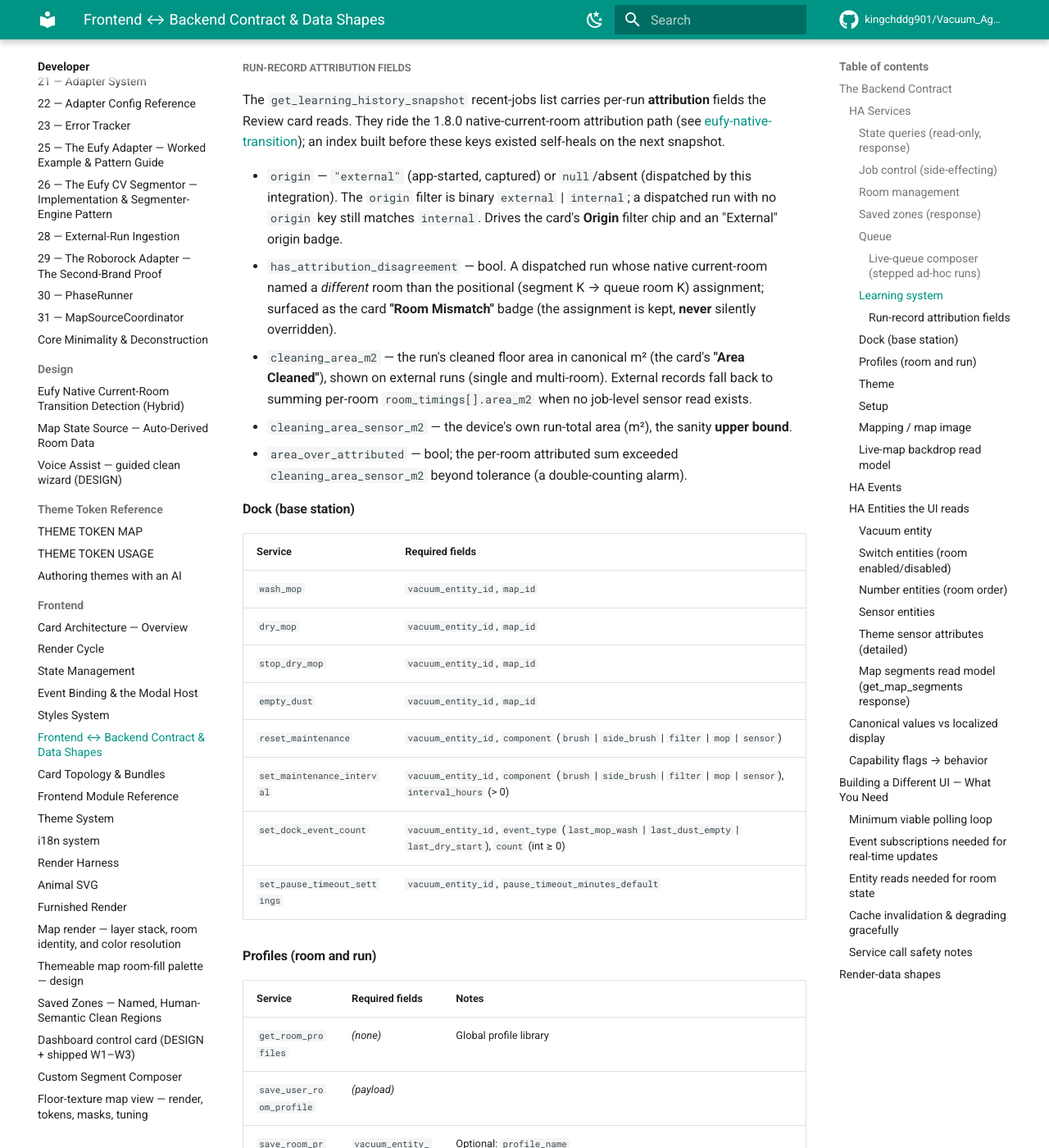
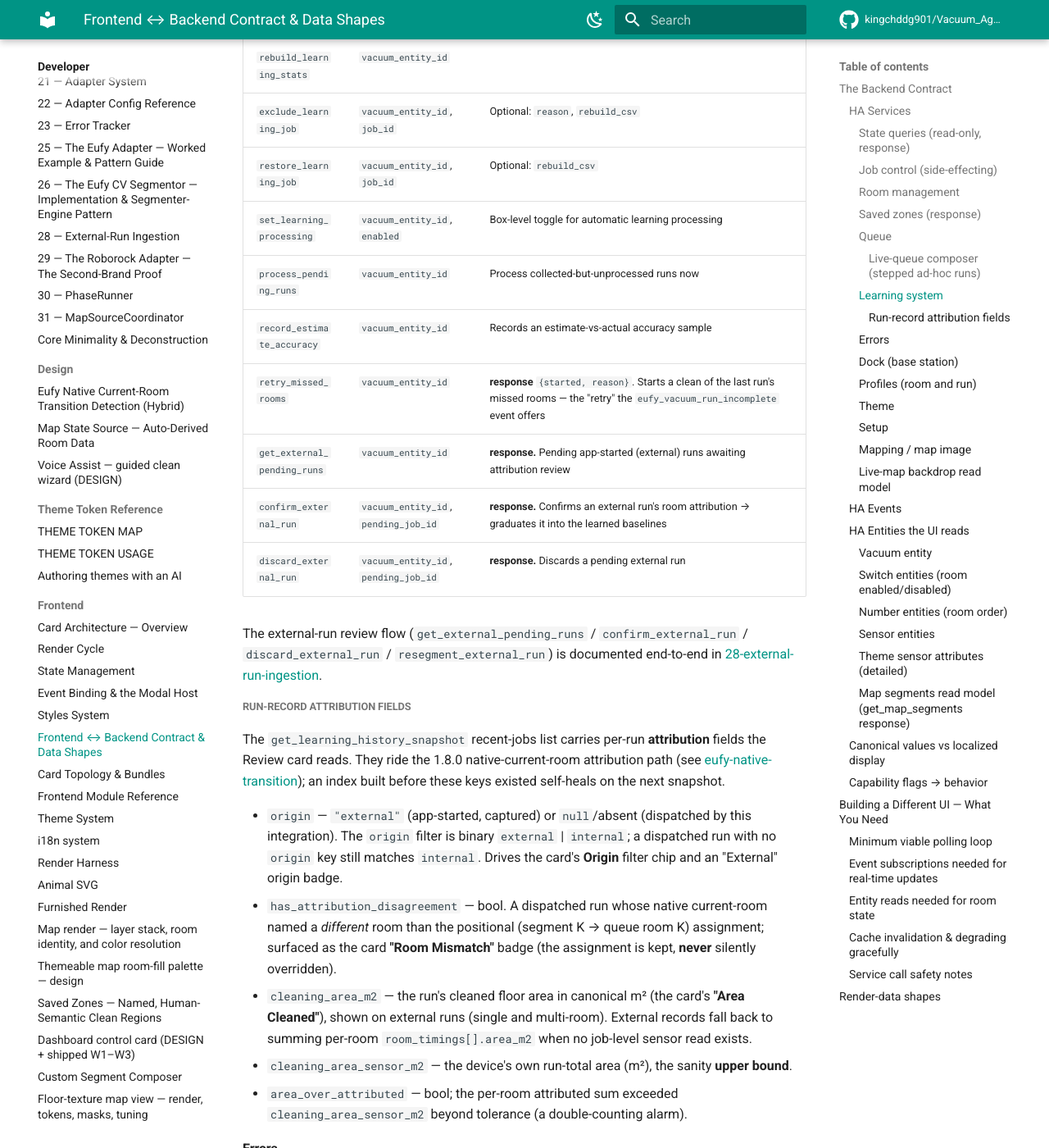
Before and after one commit to kingchddg901/Vacuum_Agent, an MkDocs documentation site: the page built from docs/dev/frontend/backend-contract-and-data-shapes.md, in a window 1280 px wide and 1400 px high, scrolled down 6753 px. Shown: the whole window at 82% size. Built offline with MkDocs 1.6.1 and Material for MkDocs 9.7.7, drawn with Linux system fonts in a browser that asks for light colours; comment, search, counter and statistics services are not loaded; some of the changed text lies outside the part shown.

Commit message:
docs(frontend/contract): close the coverage gap + row completeness (wave 2)
Added the ~15 frontend-relevant registered services the doc omitted (all verified to
exist in services.yaml / the handler files):
- Learning: set_learning_processing, process_pending_runs, record_estimate_accuracy,
  retry_missed_rooms ({started,reason}), and the external-run review flow
  (get_external_pending_runs / confirm_external_run / discard_external_run, -> 28)
- NEW Errors subsection: get_recent_errors, acknowledge_error (both response, -> 23)
- Room: reconcile_room; Profiles: set_run_profile_steps
- Setup: setup_reject_rooms, setup_force_remove_room; noted all setup_* are response;
  added the setup_delete_map ActionResult envelope (status/code enums, data.protection)
- Mapping: acknowledge_map_frame + the furnished-render services
- Dock/battery: battery_rebaseline
- set_custom_segments: op add|subtract + backdrop dims; upload_map_image art path
- Systemic note: map_id usually optional even where listed required; debug_* internal.

mkdocs --strict green. Contract harden complete; next is the implementation-doc de-leak.

Co-Authored-By: Claude Opus 4.8 (1M context) <noreply@anthropic.com>

```diff
--- a/docs/dev/frontend/backend-contract-and-data-shapes.md
+++ b/docs/dev/frontend/backend-contract-and-data-shapes.md
@@ -11,6 +11,8 @@ The **map render-DATA shapes** — the map segment geometry, `room_names`, and t
 ### HA Services
 
 All services live in the `eufy_vacuum` domain. Call them via `hass.callService(domain, service, data, target?, notifyOnError?, returnResponse?)`. Services marked **response** must be called with `returnResponse = true`; the result lives at `result.response`.
+
+> **`map_id` is usually optional even where a table lists it as required** — most services auto-resolve it to the active map (`resolved_call_data`), so passing it explicitly always works but omitting it is fine. The over-strict direction is safe. Separately, `debug_capture_*` / `debug_log_live_room` are internal diagnostics, **not** part of the client contract.
 
 #### State queries (read-only, response)
 
@@ -52,6 +54,7 @@ All services live in the `eufy_vacuum` domain. Call them via `hass.callService(d
 | `save_managed_rooms` | `vacuum_entity_id` | Persists discovered rooms into integration storage |
 | `get_room_access_editor` | `vacuum_entity_id`, `map_id` | Returns room access graph for editing |
 | `get_access_graph_health` | `vacuum_entity_id`, `map_id` | Validates access graph integrity |
+| `reconcile_room` | `vacuum_entity_id`, `map_id`, `room_id` | Re-segment room-identity migration (native-segment brands, e.g. Roborock) |
 
 Room enabled/disabled state is stored in HA **switch entities** (one per room per map per vacuum). Toggle by calling `homeassistant.turn_on` / `homeassistant.turn_off` with the switch entity ID. Room ordering is stored in HA **number entities** (one per room per map per vacuum). Update by calling `number.set_value`.
 
@@ -115,6 +118,15 @@ monitor twin is `live_queue` (see [`get_job_progress_snapshot`](#state-queries-r
 | `rebuild_learning_stats` | `vacuum_entity_id` | |
 | `exclude_learning_job` | `vacuum_entity_id`, `job_id` | Optional: `reason`, `rebuild_csv` |
 | `restore_learning_job` | `vacuum_entity_id`, `job_id` | Optional: `rebuild_csv` |
+| `set_learning_processing` | `vacuum_entity_id`, `enabled` | Box-level toggle for automatic learning processing |
+| `process_pending_runs` | `vacuum_entity_id` | Process collected-but-unprocessed runs now |
+| `record_estimate_accuracy` | `vacuum_entity_id` | Records an estimate-vs-actual accuracy sample |
+| `retry_missed_rooms` | `vacuum_entity_id` | **response** `{started, reason}`. Starts a clean of the last run's missed rooms — the "retry" the `eufy_vacuum_run_incomplete` event offers |
+| `get_external_pending_runs` | `vacuum_entity_id` | **response.** Pending app-started (external) runs awaiting attribution review |
+| `confirm_external_run` | `vacuum_entity_id`, `pending_job_id` | **response.** Confirms an external run's room attribution → graduates it into the learned baselines |
+| `discard_external_run` | `vacuum_entity_id`, `pending_job_id` | **response.** Discards a pending external run |
+
+The external-run review flow (`get_external_pending_runs` / `confirm_external_run` / `discard_external_run` / `resegment_external_run`) is documented end-to-end in [28-external-run-ingestion](../28-external-run-ingestion.md).
 
 ##### Run-record attribution fields
 
@@ -125,6 +137,15 @@ The `get_learning_history_snapshot` recent-jobs list carries per-run **attributi
 - `cleaning_area_m2` — the run's cleaned floor area in canonical m² (the card's **"Area Cleaned"**), shown on external runs (single and multi-room). External records fall back to summing per-room `room_timings[].area_m2` when no job-level sensor read exists.
 - `cleaning_area_sensor_m2` — the device's own run-total area (m²), the sanity **upper bound**.
 - `area_over_attributed` — bool; the per-room attributed sum exceeded `cleaning_area_sensor_m2` beyond tolerance (a double-counting alarm).
+
+#### Errors
+
+Both **response** services in the `eufy_vacuum` domain. Full error model: [23-error-tracker](../23-error-tracker.md); prefer the `binary_sensor.{object_id}_active_run_has_error` signal over parsing state strings.
+
+| Service | Required fields | Notes |
+|---|---|---|
+| `get_recent_errors` | `vacuum_entity_id` | **response.** The recent-error ring for the vacuum |
+| `acknowledge_error` | `vacuum_entity_id` | **response.** Clears the active-run error latch |
 
 #### Dock (base station)
 
@@ -138,6 +159,7 @@ The `get_learning_history_snapshot` recent-jobs list carries per-run **attributi
 | `set_maintenance_interval` | `vacuum_entity_id`, `component` (`brush` \| `side_brush` \| `filter` \| `mop` \| `sensor`), `interval_hours` (> 0) |
 | `set_dock_event_count` | `vacuum_entity_id`, `event_type` (`last_mop_wash` \| `last_dust_empty` \| `last_dry_start`), `count` (int ≥ 0) |
 | `set_pause_timeout_settings` | `vacuum_entity_id`, `pause_timeout_minutes_default` |
+| `battery_rebaseline` | `vacuum_entity_id` — rebaselines the battery-health proxy (see [12-battery-system](../12-battery-system.md)) |
 
 #### Profiles (room and run)
 
@@ -157,6 +179,7 @@ The `get_learning_history_snapshot` recent-jobs list carries per-run **attributi
 | `apply_run_profile` | `vacuum_entity_id`, `map_id`, `profile_id` | Restores saved room selection and settings |
 | `rename_run_profile` | `vacuum_entity_id`, `map_id`, `profile_id`, `name` | |
 | `delete_run_profile` | `vacuum_entity_id`, `map_id`, `profile_id` | |
+| `set_run_profile_steps` | `vacuum_entity_id`, `map_id`, `profile_id`, `steps` | The run-profile step-editor primitive (rooms + charge/wait/zone stops in order) |
 | `start_run_profile` | `vacuum_entity_id`, `map_id`, `profile_id` | **response.** Optional: `confirm_reduced_run`, `confirm_token`, `path_block_action` (`event_only` \| `pause_and_event` \| `cancel_and_event`), `pause_timeout_minutes_override`. Applies the profile, rebuilds the queue, and starts it through the protected start flow. Returns `{started, reason, message, confirm_token?, requires_confirmation?, profile_id, profile, applied_room_ids, missing_room_ids}` — same reduced-run confirmation handshake as `start_selected_rooms` (retry with `confirm_reduced_run: true` or the returned `confirm_token`) |
 
 #### Theme
@@ -177,6 +200,8 @@ The `get_learning_history_snapshot` recent-jobs list carries per-run **attributi
 
 #### Setup
 
+All `setup_*` services are **response** services (returning an `ActionResult` `{status, code, message, warnings, data, next_actions}` where relevant). See [15-setup-system](../15-setup-system.md).
+
 | Service | Notes |
 |---|---|
 | `setup_get_status` | Returns vacuum list and map import state |
@@ -184,9 +209,11 @@ The `get_learning_history_snapshot` recent-jobs list carries per-run **attributi
 | `setup_import_active_map` | `vacuum_entity_id` |
 | `setup_get_map_rooms` | `vacuum_entity_id`, `map_id` |
 | `setup_save_rooms` | `vacuum_entity_id`, `map_id`, `enabled_room_ids`, `floor_types` |
-| `setup_delete_map` | `vacuum_entity_id`, `map_id`; optional `confirmation_token` — required for any protected map. A **named** high-protection map needs a typed token matching the map's stored name (`requires_typed_confirmation`); an **unnamed** high-protection map and any elevated map need only a one-click confirm, any non-empty token (`requires_confirmation`). The card reads those two protection fields to choose the prompt. |
+| `setup_delete_map` | `vacuum_entity_id`, `map_id`; optional `confirmation_token` — required for any protected map. A **named** high-protection map needs a typed token matching the map's stored name (`requires_typed_confirmation`); an **unnamed** high-protection map and any elevated map need only a one-click confirm, any non-empty token (`requires_confirmation`). The card reads those two protection fields to choose the prompt. Returns an ActionResult `{status, code, message, warnings, data, next_actions}` — `status` ∈ `error` \| `already_done` \| `requires_confirmation` \| `blocked` \| `success`; `code` ∈ `typed_confirmation_required` \| `confirmation_mismatch` \| `confirmation_required` \| `map_deleted` \| `map_not_found`; the `requires_typed_confirmation`/`requires_confirmation` protection fields ride inside `data.protection`. |
 | `setup_set_panel_title` | `vacuum_entity_id`; optional `title` (blank reverts to the default). Renames the vacuum's sidebar panel and re-registers it live (refresh the browser to repaint the sidebar) |
 | `setup_set_map_camera` | `vacuum_entity_id`; optional `entity_id` (blank clears the override → falls back to the adapter's `live_map_image_entity_pattern`). Sets the per-vacuum live-map image/camera override the dashboard snapshot prefers over the pattern (see [Live-map backdrop read model](#live-map-backdrop-read-model)) |
+| `setup_reject_rooms` | `vacuum_entity_id`, `map_id`, `room_ids` — suppress phantom/rejected rooms from the discovered set |
+| `setup_force_remove_room` | `vacuum_entity_id`, `map_id`, `room_id` — force-remove a stuck room from the managed set |
 
 #### Mapping / map image
 
@@ -197,7 +224,7 @@ The `get_learning_history_snapshot` recent-jobs list carries per-run **attributi
 | `analyze_map_image` | `vacuum_entity_id`, `map_id` | Runs the segmenter on the `dark`/`default` (and assist `light`) variants; caches `image_segments`. **response** |
 | `get_map_segments` | `vacuum_entity_id`, `map_id` | Returns the active segment set plus overlays. Response carries `segmentation_mode`; in `custom` mode it serves the **active layout's** `custom_segments` over its `custom_<layout_id>` backdrop. Also returns `custom_layouts` (list) + `active_custom_layout_id` + `segment_room_links` (see [Map segments read model](#map-segments-read-model-get_map_segments-response) / [Minimum viable polling loop](#minimum-viable-polling-loop)), plus the map's `saved_zones` list (see [Saved zones](#saved-zones-response)). **response** |
 | `set_segmentation_mode` | `vacuum_entity_id`, `map_id`, `mode` | `mode` ∈ {`cv`, `custom`}. **Flips a per-map flag only — never re-runs the segmenter.** Both the CV base (`image_segments`) and every custom layout persist; the toggle is a pointer flip, so `cv → custom → cv` is lossless. Flipping to `custom` with no active layout soft-selects the first existing layout. **response** |
-| `set_custom_segments` | `vacuum_entity_id`, `map_id`, `segments` | **Replace-all** write of manually-authored segments **into the active custom layout** (auto-creating a default layout if none exists). `segments = [{id?, primitives: [...]}]` (extra keys allowed). A primitive is `{type: rect\|circle\|polygon, op?: subtract, ...pct geom 0-100}`. Each segment is rasterised server-side (`segment_primitives.rasterize_primitives` → `mask_to_polygon`, the same tracer CV uses) into one polygon, scaled to the active layout's backdrop pixel dims. Requires that backdrop (returns `{saved: false, reason: "no_custom_backdrop"}` without it). Degenerate segments are dropped. **response** |
+| `set_custom_segments` | `vacuum_entity_id`, `map_id`, `segments` | **Replace-all** write of manually-authored segments **into the active custom layout** (auto-creating a default layout if none exists). `segments = [{id?, primitives: [...]}]` (extra keys allowed). A primitive is `{type: rect\|circle\|polygon, op?: add\|subtract, ...pct geom 0-100}`. Optional `backdrop_width`/`backdrop_height` set the pixel space when authoring over a live-image-backed layout (no uploaded backdrop). Each segment is rasterised server-side (`segment_primitives.rasterize_primitives` → `mask_to_polygon`, the same tracer CV uses) into one polygon, scaled to the active layout's backdrop pixel dims. Requires that backdrop (returns `{saved: false, reason: "no_custom_backdrop"}` without it). Degenerate segments are dropped. **response** |
 | `create_custom_layout` | `vacuum_entity_id`, `map_id` | Optional: `name` (default `Custom`). Mints + **activates** a new named layout (its own `custom_<layout_id>` backdrop, segments, room links, mascot anchors) and flips the map into `custom` mode. Returns `{saved, layout_id, layout}`. **response** |
 | `rename_custom_layout` | `vacuum_entity_id`, `map_id`, `layout_id`, `name` | Renames an existing layout. Returns `{saved: false, reason: "layout_not_found"}` for an unknown id, or `missing_name` for a blank name. **response** |
 | `delete_custom_layout` | `vacuum_entity_id`, `map_id`, `layout_id` | Deletes the layout and best-effort removes its backdrop file/variant. If it was active, the next remaining layout (by name) is activated — or the map flips back to `cv` when none remain. Returns the resulting `active_custom_layout_id` + `segmentation_mode`. **response** |
@@ -212,6 +239,10 @@ The `get_learning_history_snapshot` recent-jobs list carries per-run **attributi
 | `get_map_render_data` | `vacuum_entity_id` | Returns the raw room raster + decode params the card uses to draw its own backdrop (no server-side rendering); adapter-driven, cached by the returned version. Brands without a `map_render` config return `{present: false}`. **response** |
 | `get_map_live_pose` | `vacuum_entity_id` | Returns the live moving-overlay pose (robot + dock anchors, current room, heading) from the provider's in-memory coordinator — fresher than the `.storage`-derived pose. Polled on the live cadence. Brands without a `live_pose` config return `{present: false}`. **response** |
 | `compare_map_sources` | `vacuum_entity_id` | Diagnostic verify probe: compares the provider's in-memory map data against the `.storage` copy and reports whether raster + geometry are byte-identical (`normalization_safe`). **response** |
+| `acknowledge_map_frame` | `vacuum_entity_id` | Re-enables map drawing after a map switch (clears the post-switch coordinate-frame gate). **response** |
+| `set_furnished_art_placement` | `vacuum_entity_id`, `map_id` | Furnished digital-twin art placement — see [furnished-render](furnished-render.md). **response** |
+| `set_furnished_render_mode` | `vacuum_entity_id`, `map_id` | Toggle furnished-render mode for a custom layout. **response** |
+| `set_room_viewport` | `vacuum_entity_id`, `map_id`, `room_id` | Per-room viewport for the furnished render. **response** |
 
 #### Live-map backdrop read model
 
```
